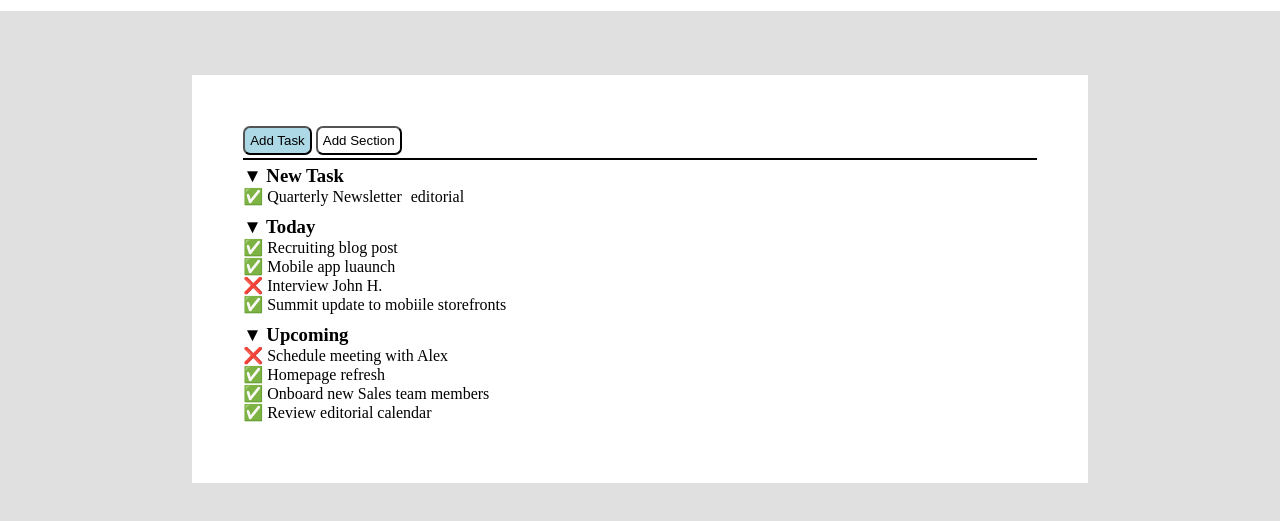
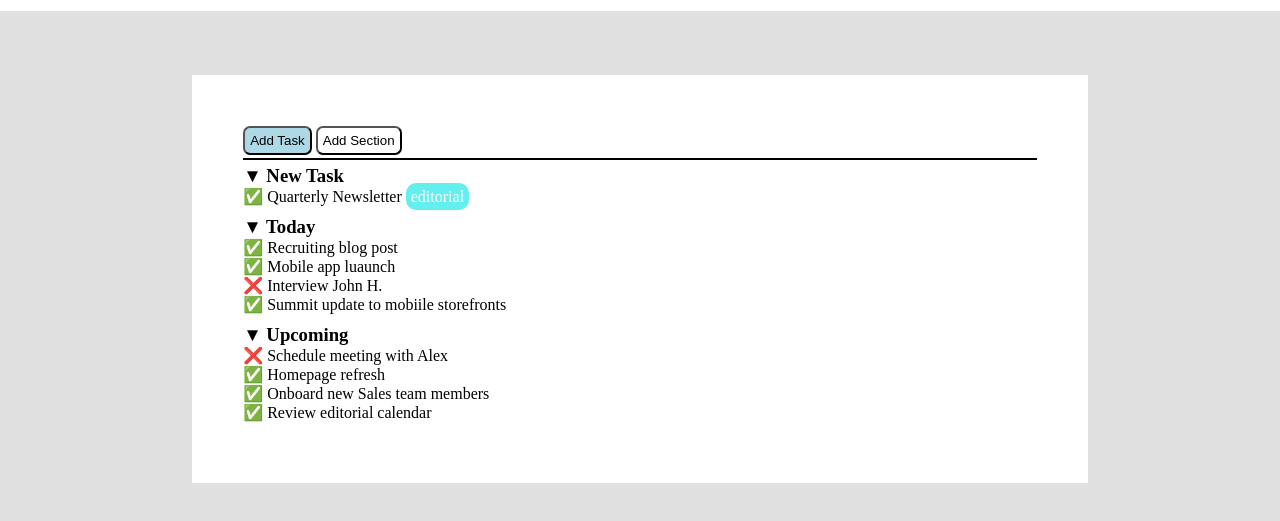
Before and after one commit to bonvi83/html-css-toboolist, a plain HTML site: page index.html in a window 1280 px wide. Shown: the part 109-630 px from the top of the page. Drawn offline with Linux system fonts and the light colour scheme.

Commit message:
continuazione e sistemazione esercizio

```diff
--- a/css/style.css
+++ b/css/style.css
@@ -63,9 +63,9 @@ ul {
 }
 
 /* non funziona */
-.prova {
-    color: black;
-    background-color: rgb(73, 245, 245)40, 251, 255);
-    border-radius: 50%;
+#editorial {
+    color: white;
+    background-color: rgb(99, 239, 239);
+    border-radius: 10px;
     padding: 5px;
 }
--- a/index.html
+++ b/index.html
@@ -26,7 +26,7 @@
             <div class="lista-uno">
                 <h3>&#9660; New Task</h3>
                 <ul>
-                    <li>&#9989; Quarterly Newsletter <span class="prova">editorial</span></li>
+                    <li>&#9989; Quarterly Newsletter <span id="editorial">editorial</span></li>
                 </ul>
             </div>
             <div class="lista-due">
```
